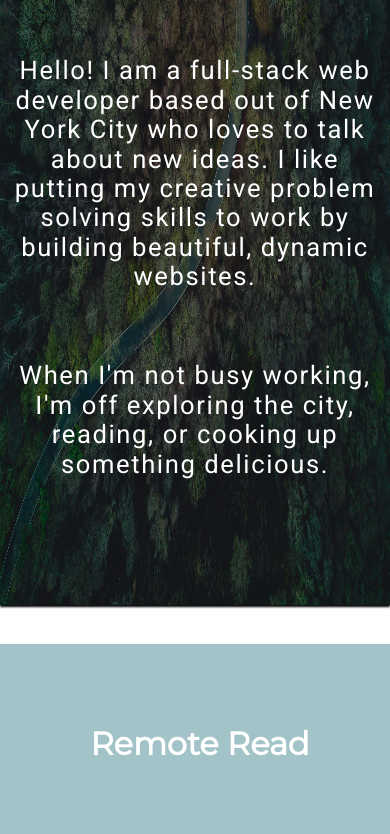
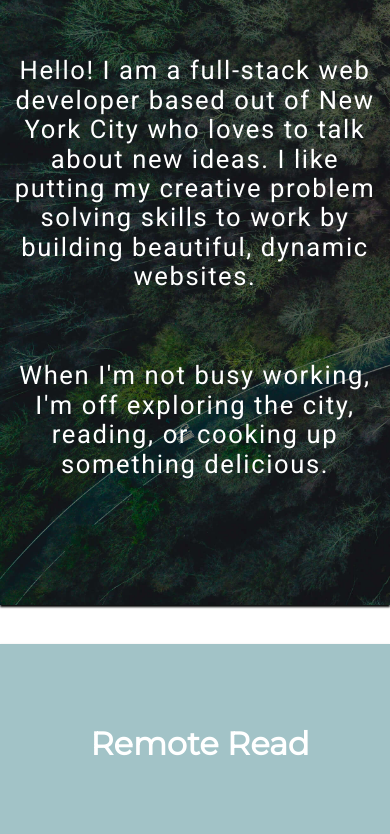
Before and after one commit to alessapm/portfolio, a plain HTML site: page index.html in a window 390 px wide. Shown: the part 345-1179 px from the top of the page. Drawn offline with nearby package versions, Linux system fonts and the light colour scheme.

Commit message:
adjust splash image size for mobile

```diff
--- a/css/style.css
+++ b/css/style.css
@@ -569,7 +569,8 @@ footer {
       height: 950px;
       padding: 0;
       background-image: url("images/drew-collins-207956.jpg");
-      background-size: 100% 100%;
+      background-size: cover;
+      overflow: hidden;
       box-shadow: 0px 2px 2px rgba(1,1,1,1);
     }
 
```
